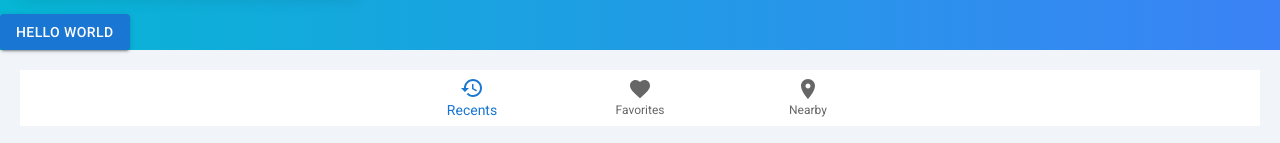
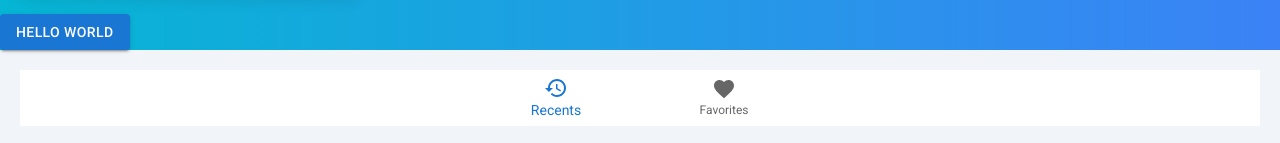
Before and after one commit to ryan-deploy/client_nextjs, a Next.js app: page / in a window 1280 px wide. Shown: the part 896-1039 px from the top of the page. Built offline with nearby package versions, Linux system fonts and the light colour scheme.

Commit message:
refactor: To navigate between routes with "useRouter" hook

```diff
--- a/src/components/navigation/tab_bar/TabBar.tsx
+++ b/src/components/navigation/tab_bar/TabBar.tsx
@@ -1,14 +1,18 @@
 import FavoriteIcon from '@mui/icons-material/Favorite';
-import LocationOnIcon from '@mui/icons-material/LocationOn';
 import RestoreIcon from '@mui/icons-material/Restore';
 import BottomNavigation from '@mui/material/BottomNavigation';
 import BottomNavigationAction from '@mui/material/BottomNavigationAction';
+import { useRouter } from 'next/router';
 import { useState } from 'react';
 
 export interface ITabBar extends React.ComponentPropsWithoutRef<'div'> {}
 
 const TabBar: React.FC<ITabBar> = ({ className, ...divProps }) => {
-  const [value, setValue] = useState(0);
+  const router = useRouter();
+  console.log(router);
+  // By using this way to set default value for "value" state, it cause a issue that
+  //  when user input http://localhost:3000/about, the app shows about component in screen but BottomNavigation sets the "/" as value which should be "/about", and active the wrong button
+  const [value, setValue] = useState('/');
 
   return (
     <div
@@ -18,13 +22,21 @@ const TabBar: React.FC<ITabBar> = ({ className, ...divProps }) => {
       <BottomNavigation
         showLabels
         value={value}
-        onChange={(event, newValue) => {
+        onChange={(_, newValue) => {
+          router.replace(newValue);
           setValue(newValue);
         }}
       >
-        <BottomNavigationAction label="Recents" icon={<RestoreIcon />} />
-        <BottomNavigationAction label="Favorites" icon={<FavoriteIcon />} />
-        <BottomNavigationAction label="Nearby" icon={<LocationOnIcon />} />
+        <BottomNavigationAction
+          value="/"
+          label="Recents"
+          icon={<RestoreIcon />}
+        />
+        <BottomNavigationAction
+          value="/about"
+          label="Favorites"
+          icon={<FavoriteIcon />}
+        />
       </BottomNavigation>
     </div>
   );
```
